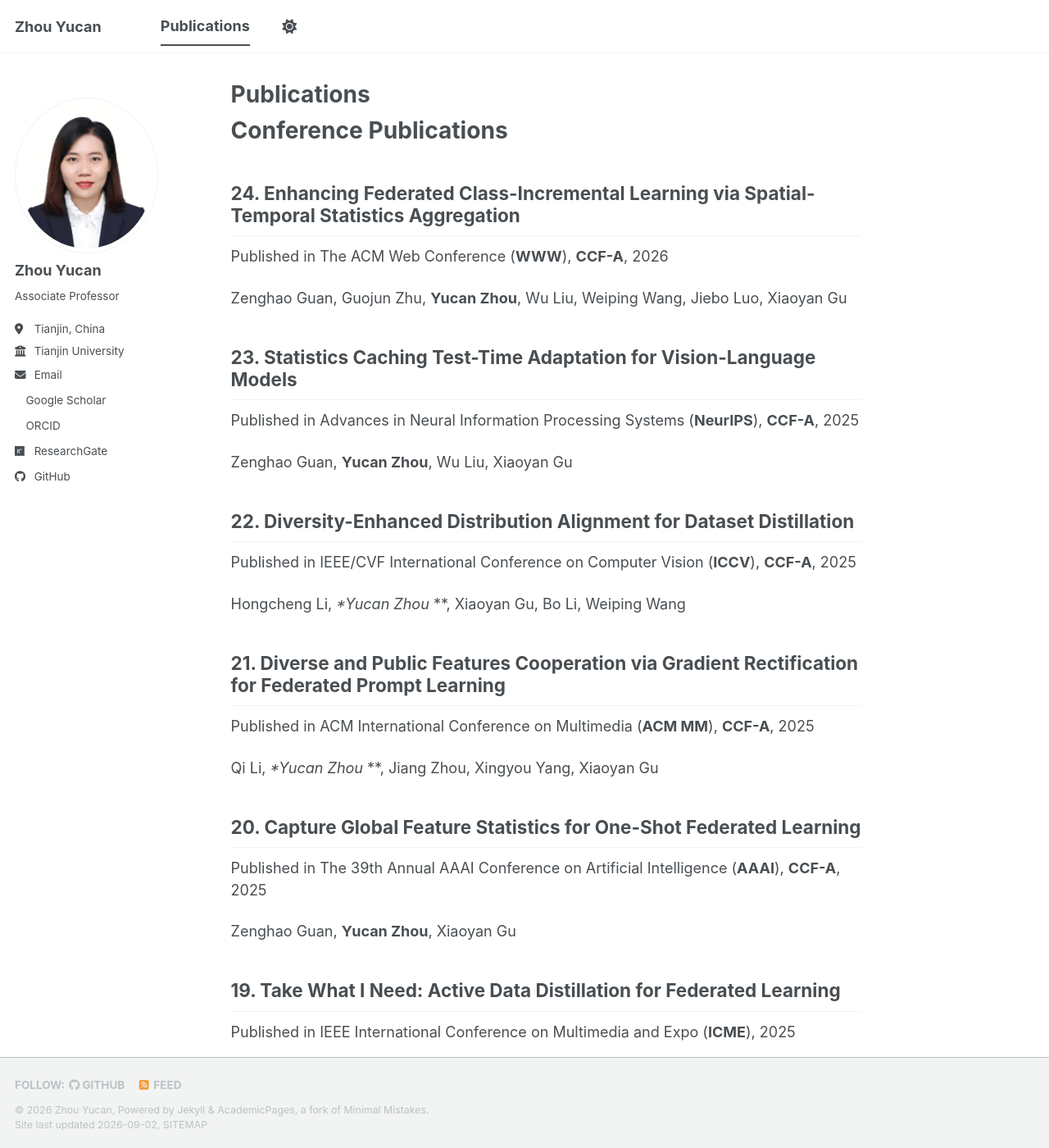
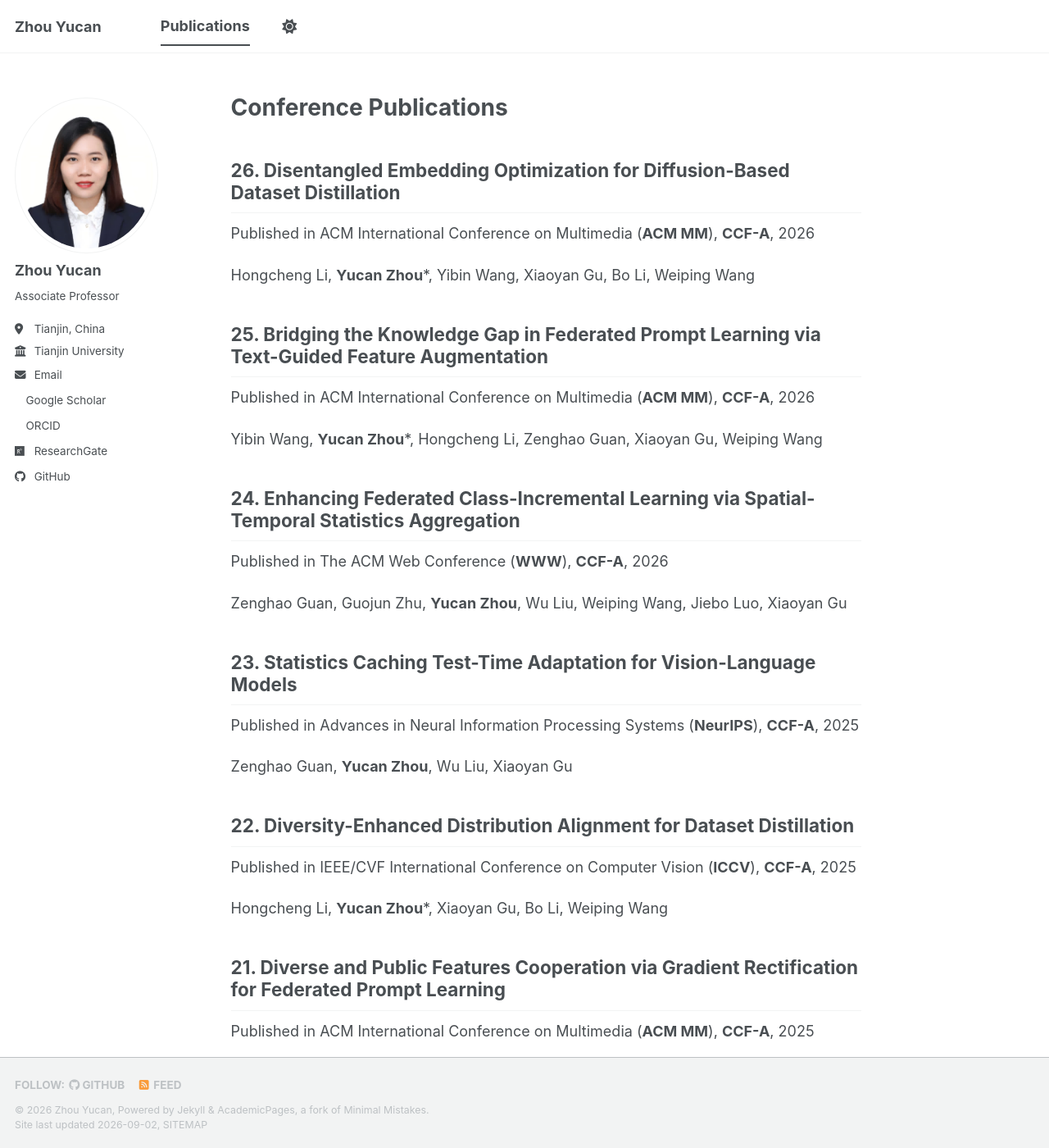
Before and after one commit to Zhou-Yucan/Zhou-Yucan.github.io, a Jekyll site: the page built from _pages/publications.md, in a window 1280 px wide and 1400 px high. Shown: the whole window at 82% size. Built offline with Jekyll 4.4.1, drawn with Linux system fonts in a browser that asks for light colours; a style sheet for code colours, icons or effects is not loaded; some of the changed text lies outside the part shown.

Commit message:
Update publications.md

```diff
--- a/_pages/publications.md
+++ b/_pages/publications.md
@@ -1,10 +1,22 @@
 ---
 permalink: /publications/
-title: "Publications"
+title: ""
 author_profile: true
 ---
 
 # Conference Publications
+
+## 26. Disentangled Embedding Optimization for Diffusion-Based Dataset Distillation
+
+Published in ACM International Conference on Multimedia (**ACM MM**), **CCF-A**, 2026
+
+Hongcheng Li, **Yucan Zhou**\*, Yibin Wang, Xiaoyan Gu, Bo Li, Weiping Wang
+
+## 25. Bridging the Knowledge Gap in Federated Prompt Learning via Text-Guided Feature Augmentation
+
+Published in ACM International Conference on Multimedia (**ACM MM**), **CCF-A**, 2026
+
+Yibin Wang, **Yucan Zhou**\*, Hongcheng Li, Zenghao Guan, Xiaoyan Gu, Weiping Wang
 
 ## 24. Enhancing Federated Class-Incremental Learning via Spatial-Temporal Statistics Aggregation
 
@@ -22,31 +34,31 @@ Zenghao Guan, **Yucan Zhou**, Wu Liu, Xiaoyan Gu
 
 Published in IEEE/CVF International Conference on Computer Vision (**ICCV**), **CCF-A**, 2025
 
-Hongcheng Li, **Yucan Zhou* **, Xiaoyan Gu, Bo Li, Weiping Wang
+Hongcheng Li, **Yucan Zhou**\*, Xiaoyan Gu, Bo Li, Weiping Wang
 
 ## 21. Diverse and Public Features Cooperation via Gradient Rectification for Federated Prompt Learning
 
 Published in ACM International Conference on Multimedia (**ACM MM**), **CCF-A**, 2025
 
-Qi Li, **Yucan Zhou* **, Jiang Zhou, Xingyou Yang, Xiaoyan Gu
+Qi Li, **Yucan Zhou**\*, Jiang Zhou, Xingyou Yang, Xiaoyan Gu
 
 ## 20. Capture Global Feature Statistics for One-Shot Federated Learning
 
 Published in The 39th Annual AAAI Conference on Artificial Intelligence (**AAAI**), **CCF-A**, 2025
 
-Zenghao Guan, **Yucan Zhou**, Xiaoyan Gu
+Zenghao Guan, **Yucan Zhou**\*, Xiaoyan Gu
 
 ## 19. Take What I Need: Active Data Distillation for Federated Learning
 
 Published in IEEE International Conference on Multimedia and Expo (**ICME**), 2025
 
-Hongcheng Li, **Yucan Zhou**, Yibin Wang, Xiaoyan Gu, Bo Li, Weiping Wang
+Hongcheng Li, **Yucan Zhou**\*, Yibin Wang, Xiaoyan Gu, Bo Li, Weiping Wang
 
 ## 18. FLR: Feature-based Label Recovery in Federated Learning with Classifier-free Communication
 
 Published in IEEE International Conference on Multimedia and Expo (**ICME**), 2025
 
-Yibin Wang, **Yucan Zhou**, Xiaoyan Gu, Weiping Wang
+Yibin Wang, **Yucan Zhou**\*, Xiaoyan Gu, Weiping Wang
 
 ## 17. Teach Structure Features to Cooperate with Node Embeddings in Link Prediction
 
@@ -58,55 +70,55 @@ Ziwei Li, Feifei Dai, **Yucan Zhou**, Haihui Fan, Xiaoyan Gu, Dan Meng
 
 Published in ACM International Conference on Multimedia (**ACM MM**), **CCF-A**, 2024
 
-Hongcheng Li, **Yucan Zhou**, Xiaoyan Gu, Bo Li, Weiping Wang
+Hongcheng Li, **Yucan Zhou**\*, Xiaoyan Gu, Bo Li, Weiping Wang
 
 ## 15. Meta-Knowledge Enhanced Data Augmentation for Federated Person Re-Identification
 
 Published in IEEE International Conference on Acoustics, Speech and Signal Processing (**ICASSP**), 2024
 
-Chunli Song, Xiaohua Chen, Wenqiu Zhu, **Yucan Zhou**, Xiaoyan Gu, Bo Li
+Chunli Song, Xiaohua Chen, Wenqiu Zhu, **Yucan Zhou**\*, Xiaoyan Gu, Bo Li
 
 ## 14. GIE: Gradient Inversion with Embeddings
 
 Published in IEEE International Conference on Multimedia and Expo (**ICME**), 2024
 
-Zenghao Guan, **Yucan Zhou**, Xiaoyan Gu, Bo Li
+Zenghao Guan, **Yucan Zhou**\*, Xiaoyan Gu, Bo Li
 
 ## 13. Tackling Feature Skew in Heterogeneous Federated Learning with Semantic Enhancement
 
 Published in IEEE International Conference on Multimedia and Expo (**ICME**), 2024
 
-Qi Li, **Yucan Zhou**, Jiang Zhou, Xiaoyan Gu, Bo Li
+Qi Li, **Yucan Zhou**\*, Jiang Zhou, Xiaoyan Gu, Bo Li
 
 ## 12. Noise-Aware Person Re-identification via Local Uncertainty Estimation
 
 Published in International Joint Conference on Neural Networks (**IJCNN**), 2024
 
-Chunli Song, **Yucan Zhou**, Wenqiu Zhu, Jiang Zhou, Xiaoyan Gu, Bo Li
+Chunli Song, **Yucan Zhou**\*, Wenqiu Zhu, Jiang Zhou, Xiaoyan Gu, Bo Li
 
 ## 11. AREA: Adaptive Reweighting via Effective Area for Long-Tailed Classification
 
 Published in IEEE/CVF International Conference on Computer Vision (**ICCV**), **CCF-A**, 2023
 
-Xiaohua Chen, **Yucan Zhou**, Dayan Wu, Chule Yang, Bo Li, Qinghua Hu, Weiping Wang
+Xiaohua Chen, **Yucan Zhou**\*, Dayan Wu, Chule Yang, Bo Li, Qinghua Hu, Weiping Wang
 
 ## 10. Preserving Potential Neighbors for Low-Degree Nodes via Reweighting in Link Prediction
 
 Published in International Conference on Neural Information Processing (**ICONIP**), 2023
 
-Ziwei Li, **Yucan Zhou**, Haihui Fan, Xiaoyan Gu, Bo Li, Dan Meng
+Ziwei Li, **Yucan Zhou**\*, Haihui Fan, Xiaoyan Gu, Bo Li, Dan Meng
 
 ## 9. Decoupled Contrastive Learning for Long-Tailed Distribution
 
 Published in Chinese Conference on Pattern Recognition and Computer Vision (**PRCV**), 2023
 
-Xiaohua Chen, **Yucan Zhou**, Lin Wang, Dayan Wu, Wanqian Zhang, Bo Li, Weiping Wang
+Xiaohua Chen, **Yucan Zhou**\*, Lin Wang, Dayan Wu, Wanqian Zhang, Bo Li, Weiping Wang
 
 ## 8. Imagine by Reasoning: A Reasoning-Based Implicit Semantic Data Augmentation for Long-Tailed Classification
 
 Published in The 36th AAAI Conference on Artificial Intelligence (**AAAI**), **CCF-A**, 2022
 
-Xiaohua Chen, **Yucan Zhou**, Dayan Wu, Wanqian Zhang, Yu Zhou, Bo Li, Weiping Wang
+Xiaohua Chen, **Yucan Zhou**\*, Dayan Wu, Wanqian Zhang, Yu Zhou, Bo Li, Weiping Wang
 
 ## 7. Rescuing Deep Hashing from Dead Bits Problem
 
@@ -118,25 +130,25 @@ Shu Zhao, Dayan Wu, **Yucan Zhou**, Bo Li, Weiping Wang
 
 Published in ACM International Conference on Multimedia Retrieval (**ICMR**), 2021
 
-Xiaoshuai Hao, **Yucan Zhou**, Dayan Wu, Wanqian Zhang, Bo Li, Weiping Wang
+Xiaoshuai Hao, **Yucan Zhou**\*, Dayan Wu, Wanqian Zhang, Bo Li, Weiping Wang
 
 ## 5. What Matters: Attentive and Relational Feature Aggregation Network for Video-Text Retrieval
 
 Published in IEEE International Conference on Multimedia and Expo (**ICME**), 2021
 
-Xiaoshuai Hao, **Yucan Zhou**, Dayan Wu, Wanqian Zhang, Bo Li, Weiping Wang, Dan Meng
+Xiaoshuai Hao, **Yucan Zhou**\*, Dayan Wu, Wanqian Zhang, Bo Li, Weiping Wang, Dan Meng
 
 ## 4. Disturbance Consistent Self-Ensembling for Semi-Supervised Hashing
 
 Published in IEEE International Conference on Multimedia and Expo (**ICME**), 2021
 
-Shuai Cheng, **Yucan Zhou**, Dayan Wu, Haisu Zhang, Bo Li, Weiping Wang
+Shuai Cheng, **Yucan Zhou**\*, Dayan Wu, Haisu Zhang, Bo Li, Weiping Wang
 
 ## 3. MMF: Multi-task Multi-structure Fusion for Hierarchical Image Classification
 
 Published in International Conference on Artificial Neural Networks (**ICANN**), 2021
 
-Xiaoni Li, **Yucan Zhou**, Yu Zhou, Weiping Wang
+Xiaoni Li, **Yucan Zhou**\*, Yu Zhou, Weiping Wang
 
 ## 2. SEED: Semantics Enhanced Encoder-Decoder Framework for Scene Text Recognition
 
@@ -158,7 +170,7 @@ Yu Wang, Qinghua Hu, **Yucan Zhou**, Hong Zhao, Yuhua Qian, Jiye Liang
 
 Published in **Knowledge-Based Systems**, 2026
 
-Qi Li, **Yucan Zhou**, Hong Zhao, Jiang Zhou, Xiaoyan Gu
+Qi Li, **Yucan Zhou**\*, Hong Zhao, Jiang Zhou, Xiaoyan Gu
 
 ## 11. LaAeb: A Comprehensive Log-Text Analysis Based Approach for Insider Threat Detection
 
@@ -170,25 +182,25 @@ Kexiong Fei, Jiang Zhou, **Yucan Zhou**, Xiaoyan Gu, Haihui Fan, Bo Li, Weiping
 
 Published in **Neural Networks**, 2025
 
-Xiaohua Chen, **Yucan Zhou**, Hongcheng Li, Haihui Fan, Qinghang Su, Weiping Wang
+Xiaohua Chen, **Yucan Zhou**\*, Hongcheng Li, Haihui Fan, Qinghang Su, Weiping Wang
 
 ## 9. Deep Collaborative Multi-Task Network: A Human Decision Process Inspired Model for Hierarchical Image Classification
 
 Published in **Pattern Recognition**, 2022
 
-Yu Zhou, Xiaoni Li, **Yucan Zhou**, Yu Wang, Qinghua Hu, Weiping Wang
+Yu Zhou, Xiaoni Li, **Yucan Zhou**\*, Yu Wang, Qinghua Hu, Weiping Wang
 
 ## 8. Uncertainty-Aware and Multigranularity Consistent Constrained Model for Semi-Supervised Hashing
 
 Published in **IEEE Transactions on Circuits and Systems for Video Technology (TCSVT)**, 2022
 
-Shuai Cheng, **Yucan Zhou**, Wanqian Zhang, Dayan Wu, Chule Yang, Bo Li, Weiping Wang
+Shuai Cheng, **Yucan Zhou**\*, Wanqian Zhang, Dayan Wu, Chule Yang, Bo Li, Weiping Wang
 
 ## 7. Hierarchical Semantic Risk Minimization for Large-Scale Classification
 
 Published in **IEEE Transactions on Cybernetics (TCYB)**, 2022
 
-Yu Wang, Zhou Wang, Qinghua Hu, **Yucan Zhou**, Honglei Su
+Yu Wang, Zhou Wang, Qinghua Hu\*, **Yucan Zhou**\*, Honglei Su
 
 ## 6. Exploring Relations in Untrimmed Videos for Self-Supervised Learning
 
@@ -200,7 +212,7 @@ Dezhao Luo, Yu Zhou, Bo Fang, **Yucan Zhou**, Dayan Wu, Weiping Wang
 
 Published in **Information Sciences**, 2021
 
-Xinxin Liu, **Yucan Zhou**, Hong Zhao
+Xinxin Liu\†, **Yucan Zhou**\†, Hong Zhao
 
 ## 4. Deep Super-Class Learning for Long-Tail Distributed Image Classification
 
```
